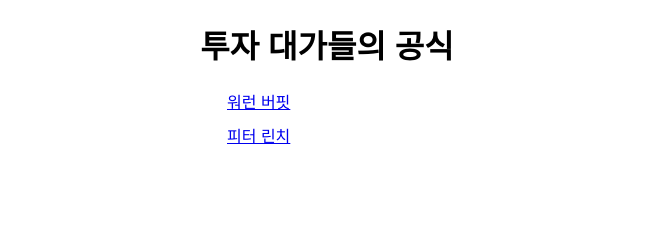
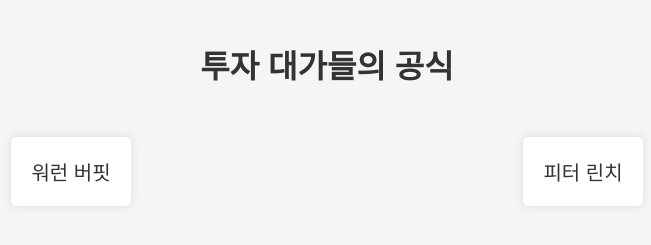
Before and after one commit to ws921228/ws921228.github.io, a plain HTML site: page index.html in a window 1280 px wide. Shown: the whole page, without its empty margins (313-964 px from the left). Drawn offline with Linux system fonts and the light colour scheme.

Commit message:
Update index.html

```diff
--- a/index.html
+++ b/index.html
@@ -5,27 +5,47 @@
     <style>
         body {
             font-family: Arial, sans-serif;
+            margin: 0;
+            padding: 0;
+            background-color: #f5f5f5;
+        }
+        .container {
+            width: 80%;
+            margin: 0 auto;
+            padding: 20px;
         }
         h1 {
             text-align: center;
+            color: #333;
+            margin-bottom: 50px;
         }
         ul {
             list-style-type: none;
             padding: 0;
-            width: 200px;
-            margin: 0 auto;
+            display: flex;
+            justify-content: space-around;
         }
         ul li {
-            margin: 10px 0;
+            padding: 20px;
+            background-color: #fff;
+            border-radius: 5px;
+            box-shadow: 0px 0px 10px rgba(0,0,0,0.1);
+        }
+        ul li a {
+            text-decoration: none;
+            color: #333;
+            font-size: 20px;
         }
     </style>
 </head>
 <body>
+    <div class="container">
         <h1>투자 대가들의 공식</h1>
         <ul>
             <li><a href="buffett.html">워런 버핏</a></li>
             <li><a href="lynch.html">피터 린치</a></li>
             <!-- 다른 투자 대가들의 이름을 여기에 추가할 수 있습니다 -->
         </ul>
+    </div>
 </body>
 </html>
```
Lines whose indentation alone changed are shown as unchanged.
